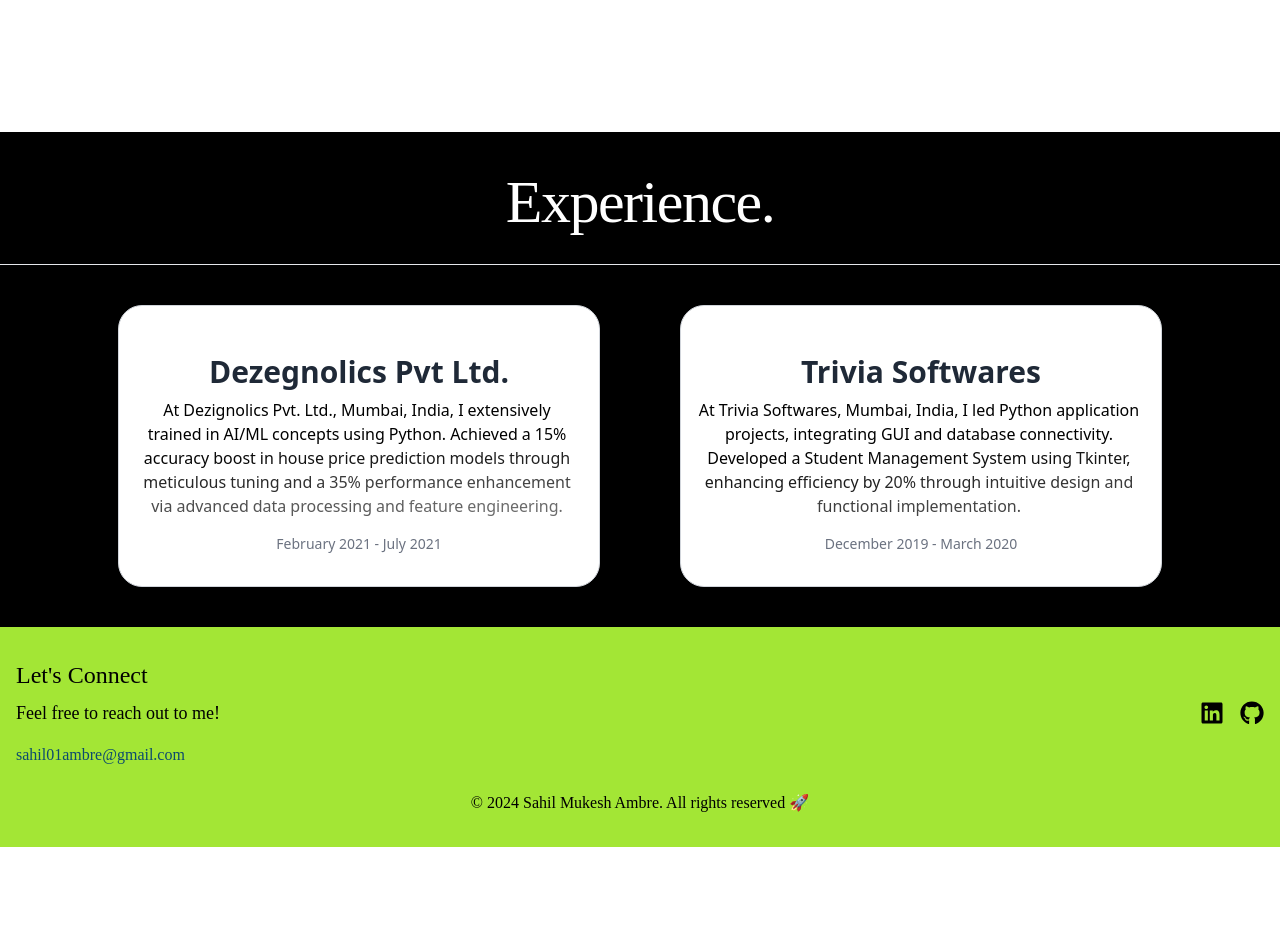
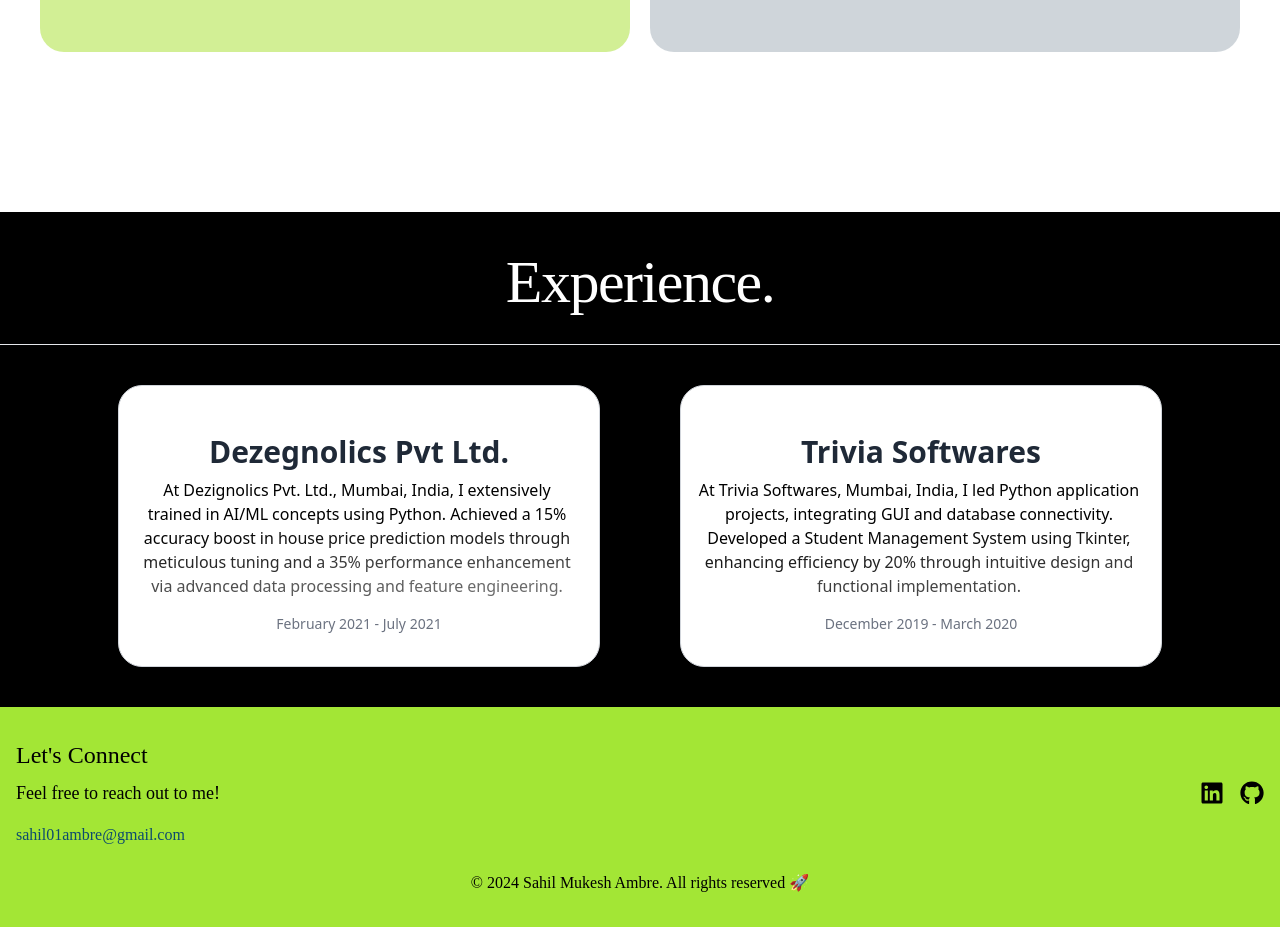
Before and after one commit to sahilambre/designerPortfolio, a React (Vite) app: page / in a window 1280 px wide. Shown: the part 3620-4547 px from the top of the page. Before the commit the page ends 4467 px from the top, so only its background shows below. Built offline with nearby package versions, Linux system fonts and the light colour scheme.

Commit message:
rollback

```diff
--- a/src/components/Experience.jsx
+++ b/src/components/Experience.jsx
@@ -56,11 +56,7 @@ const HighlightedText = ({ text }) => {
 
 const Experience = () => {
   return (
-    <div
-      data-scroll
-      data-scroll-speed="-.1"
-      className="w-full min-h-[60vh] flex flex-col items-center bg-black pt-10 lg:mt-20"
-    >
+    <div className="w-full min-h-[60vh] flex flex-col items-center bg-black pt-10 ">
       <div className="w-full px-5 lg:px-20 border-b-[0.5px] pb-8">
         <motion.h1
           className="text-white text-4xl lg:text-6xl font-['Poppins'] tracking-tight flex justify-center"
--- a/src/components/Footer.jsx
+++ b/src/components/Footer.jsx
@@ -4,11 +4,7 @@ import { FaTwitter, FaLinkedin, FaGithub } from "react-icons/fa";
 
 const Footer = () => {
   return (
-    <footer
-      data-scroll
-      data-scroll-speed="-.1"
-      className="w-full bg-lime-400 text-black font-['Poppins'] py-8 px-4"
-    >
+    <footer className="w-full bg-lime-400 text-black font-['Poppins'] py-8 px-4">
       <div className="container mx-auto flex flex-col items-center justify-between space-y-6 md:flex-row md:space-y-0">
         {/* Let's Connect Section */}
         <motion.div
--- a/src/components/Projects.jsx
+++ b/src/components/Projects.jsx
@@ -8,7 +8,7 @@ import { FaGithub } from "react-icons/fa";
 
 const Projects = () => {
   return (
-    <div data-scroll data-scroll-speed="-.1" className="w-full py-20 lg:mt-20">
+    <div className="w-full py-40 ">
       <div className="w-full px-20 border-b-[0.5px] pb-8">
         <motion.h1
           className="text-black text-4xl lg:text-6xl font-['Poppins'] tracking-tight flex justify-center"
```
